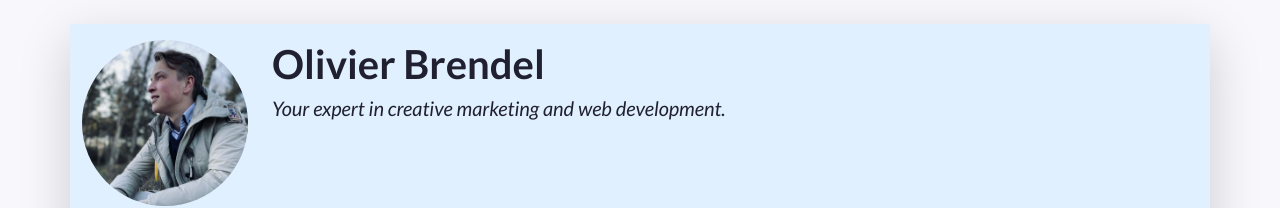
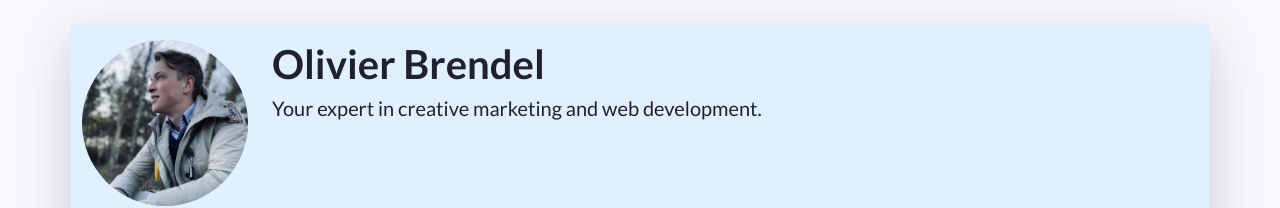
Before and after one commit to OpgBrendel/Yeet, a plain HTML site: page index.html in a window 1280 px wide. Shown: the top 208 px of the page. Drawn offline with nearby package versions, Linux system fonts and the light colour scheme.

Commit message:
Background changes and fonts

```diff
--- a/index.html
+++ b/index.html
@@ -55,7 +55,7 @@
         -->
         <div class="col-12 col-sm-8 col-md-9 col-lg-10 my-3 header-content">
           <h1 class="fw-bolder">Olivier Brendel</h1>
-          <h5 class="fst-italic tagline">Your expert in creative marketing and web development.</h5>
+          <h5 class="tagline">Your expert in creative marketing and web development.</h5>
         </div>
       </header>
 
```
